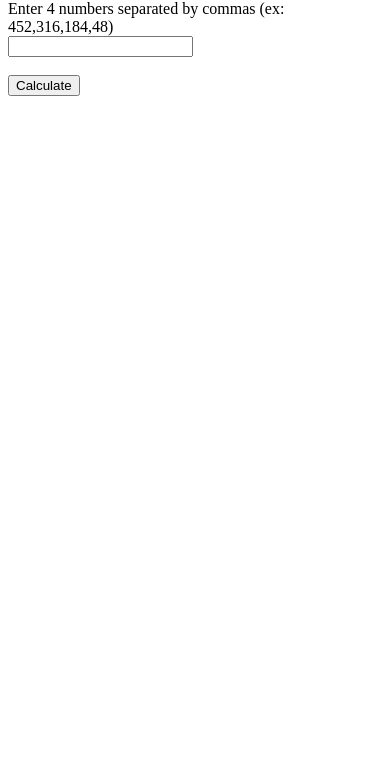
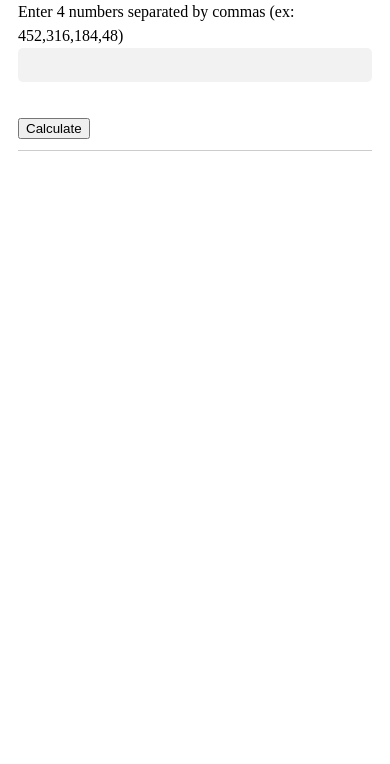
Before and after one commit to northerngoosehouse/mahjong_calc, a plain HTML site: page index.html in a window 390 px wide. Shown: the part 80-844 px from the top of the page. Drawn offline with Linux system fonts and the light colour scheme.

Commit message:
Update index.html
add css

```diff
--- a/index.html
+++ b/index.html
@@ -3,6 +3,60 @@
   <head>
     <meta charset="UTF-8" />
     <title>Mahjong Point Calculator</title>
+    <style>
+      /* スマホ用 */
+      @media screen and (max-width: 480px) {
+        body {
+          font-size: 16px;
+          line-height: 1.5;
+          padding: 10px;
+        }
+
+        h1 {
+          font-size: 24px;
+          margin-bottom: 10px;
+        }
+
+        label {
+          font-size: 16px;
+          margin-bottom: 10px;
+        }
+
+        input[type="text"] {
+          width: 100%;
+          padding: 5px;
+          margin-bottom: 10px;
+          box-sizing: border-box;
+          border-radius: 5px;
+          border: none;
+          background-color: #f2f2f2;
+          color: #333;
+          font-size: 16px;
+          line-height: 1.5;
+        }
+
+        input[type="submit"] {
+          width: 100%;
+          padding: 10px;
+          box-sizing: border-box;
+          border-radius: 5px;
+          border: none;
+          background-color: #333;
+          color: #fff;
+          font-size: 16px;
+          line-height: 1.5;
+          cursor: pointer;
+        }
+
+        #result {
+          font-size: 16px;
+          line-height: 1.5;
+          margin-top: 10px;
+          padding-top: 10px;
+          border-top: solid #ccc thin;
+        }
+      }
+    </style>
   </head>
   <body>
     <h1>Mahjong Point Calculator</h1>
```
